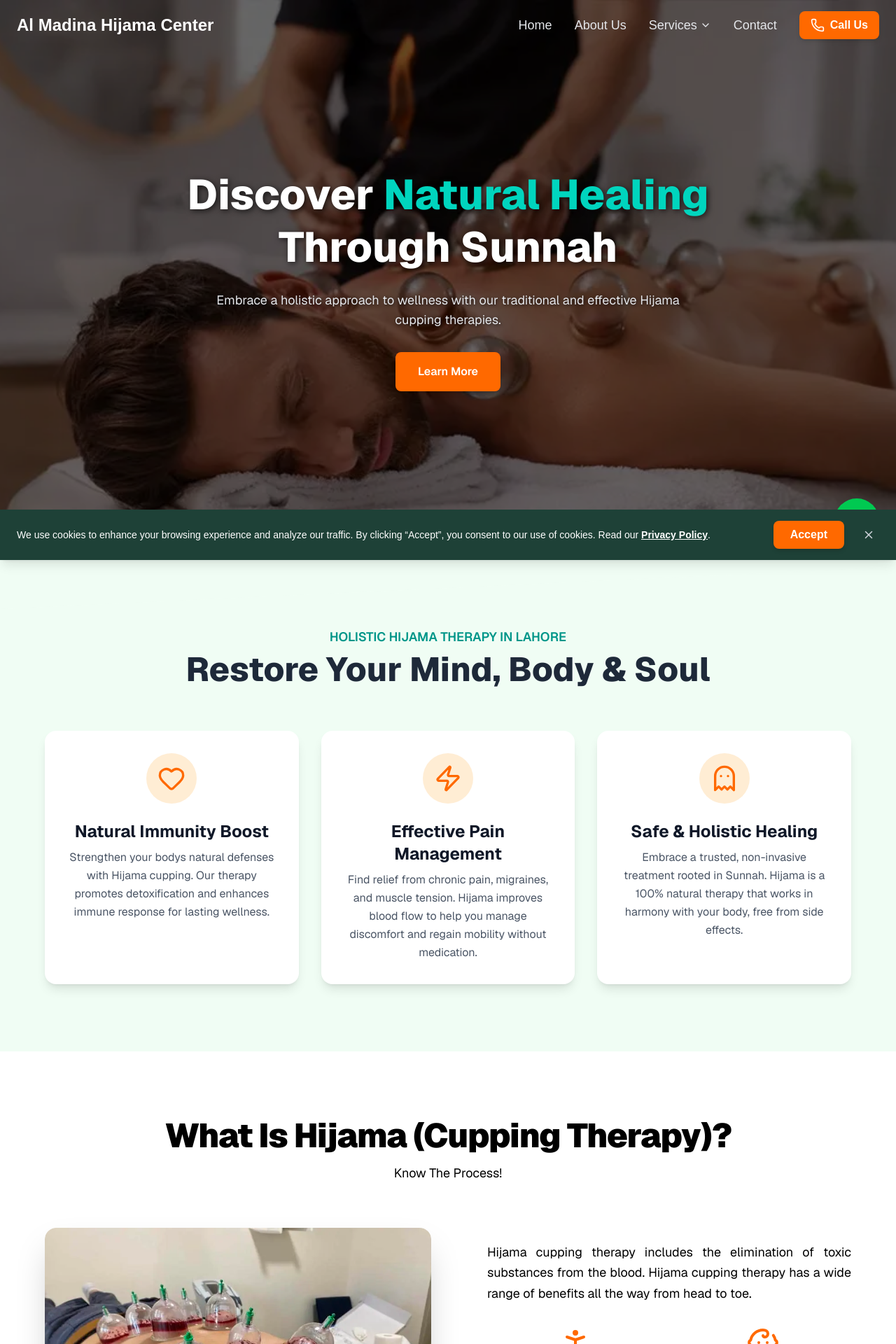
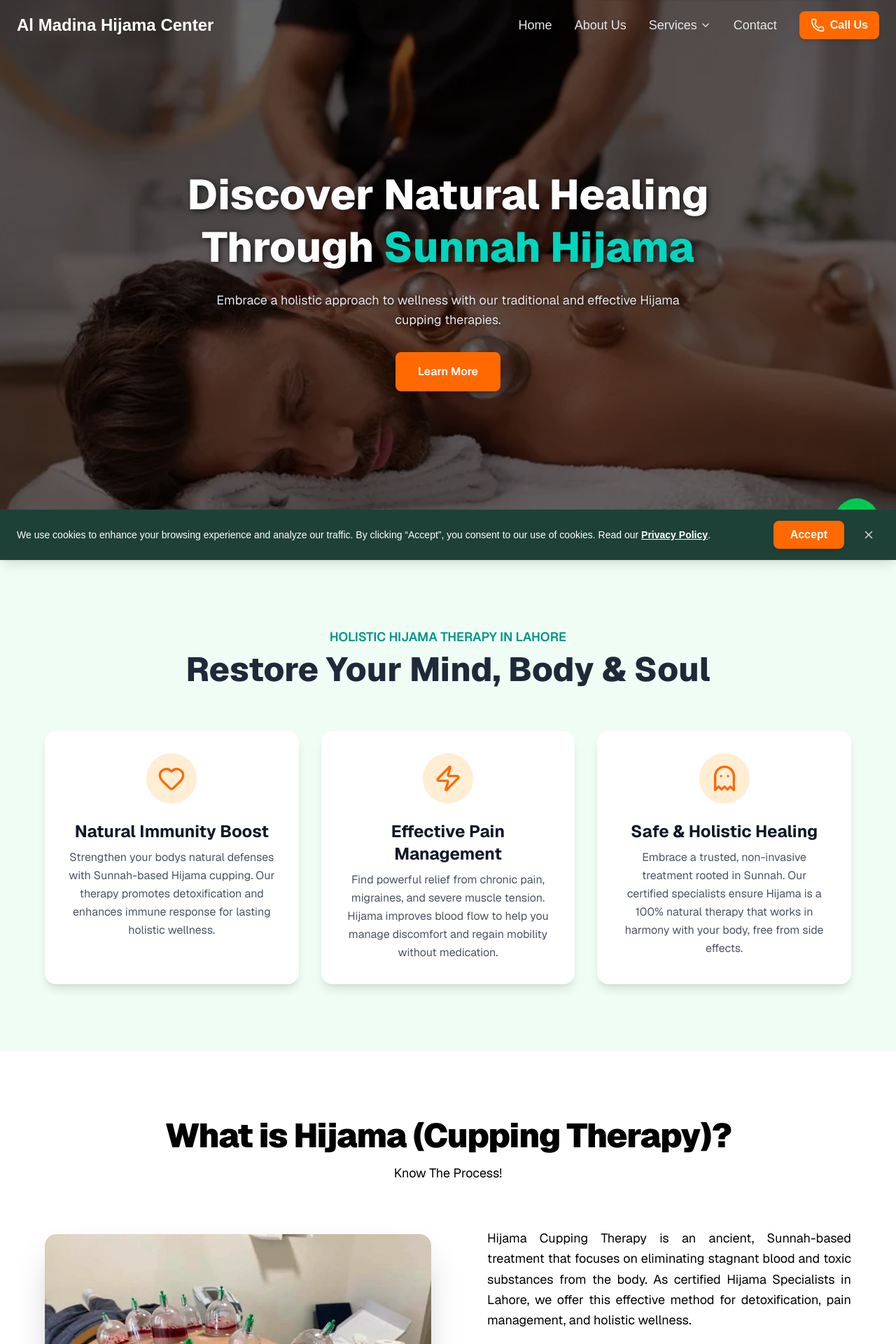
Before and after one commit to ayyanshiraz/hijama, a Next.js app: page / in a window 1280 px wide. Shown: the top 1920 px of the page at 70% size. Built offline with nearby package versions, Linux system fonts and the light colour scheme.

Commit message:
update home page

```diff
--- a/src/app/about/page.tsx
+++ b/src/app/about/page.tsx
@@ -222,7 +222,7 @@ const AboutPage = () => {
                 Mr. Jameel ur Rehman
               </p>
               <p className="mt-4 sm:mt-6 text-sm sm:text-base text-gray-600 leading-relaxed text-justify">
-                Meet Mr. Jameel ur Rehman, a certified Hijama Specialist from Oman and a Tibbenabvi Hakeem in Pakistan. With 15 years of dedicated experience, his expertise is rooted in the authentic, Sunnah-based traditions of cupping therapy. Mr. Rehman is proficient in treating a wide array of health conditions, believing in a holistic approach to wellness. He effectively addresses issues ranging from brain and nervous system disorders like migraines and stress, to heart, liver, and digestive problems. His gentle approach and deep understanding of prophetic medicine have helped countless individuals find natural healing and restore balance to their lives.
+                Meet Mr. Jameel Ur Rehman, our lead practitioner and a Certified Hijama Specialist (Oman) and recognized Tibbenabvi Hakeem (Pakistan). With 15 years of dedicated experience, his expertise is rooted in the authentic, Sunnah-based traditions of cupping therapy. Mr. Rehman is proficient in treating a wide array of health conditions, believing in a holistic approach to wellness. He effectively addresses issues ranging from brain and nervous system disorders like migraines and stress, to heart, liver, and digestive problems. His gentle approach and deep understanding of prophetic medicine have helped countless individuals find natural healing and restore balance to their lives.
               </p>
 
               {/* Stats container adapts */}
--- a/src/app/page.tsx
+++ b/src/app/page.tsx
@@ -12,20 +12,20 @@ import { motion, Variants, animate, AnimatePresence } from 'framer-motion';
 const slideshowData = [
   {
     image: '/hero.webp',
-    altText: 'Al Madina Hijama Center interior view, with practitioner ready for cupping therapy.',
+    altText: 'Al Madina Hijama Center Lahore interior view, with practitioner ready for cupping therapy.',
     title: (
       <>
       <h1>
-        One Of The Most <span className="text-teal-400">Credible</span>
+        One Of The Most <span className="text-teal-400">Credible </span>
         <br />
-        Hijama Centers In Lahore
+        Hijama Center in Lahore
         </h1>
       </>
     ),
     subtitle: (
       <>
       <p>
-        With 15 years of Experience in Hijama and Alternative medicine, we are one of the most credible Hijama centers in Lahore.
+        Led by Mr. Jameel Ur Rehman, a Certified Hijama Specialist from Oman and an experienced Tibbenabvi Hakeem, we offer 15 years of dedicated expertise in alternative medicine right here in Lahore.
         <blockquote className="mt-3 text-sm italic border-l-4 border-gray-400 pl-3 text-gray-300 max-w-xl mx-auto">
           The Prophet (ﷺ) said: I did not pass by any group of angels on the night of Isra (Night Journey) except that they said to me, O Muhammad, tell your Ummah to do Hijama (cupping).
         </blockquote>
@@ -42,10 +42,10 @@ const slideshowData = [
     title: (
       <>
       <h1>
-        Discover <span className="text-teal-400">Natural Healing</span>
-        <br />
-        Through Sunnah
-        </h1>
+        Discover Natural Healing
+        <br />
+        Through <span className="text-teal-400">Sunnah Hijama </span>
+        </h1>
       </>
     ),
     subtitle: 'Embrace a holistic approach to wellness with our traditional and effective Hijama cupping therapies.',
@@ -58,12 +58,12 @@ const slideshowData = [
     altText: 'Certified Hijama therapist preparing a sterile, safe, and hygienic treatment room.',
     title: (
       <>
-        Safe & Hygienic
+        Certified & Hygienic
         <br />
-        <span className="text-teal-400">Expert Care</span>
+        <span className="text-teal-400">Hijama Expert Care</span>
       </>
     ),
-    subtitle: 'Your health is our priority. Our certified practitioners ensure a sterile, safe, and comfortable experience.',
+    subtitle: 'Your health is our priority. Our certified Hijama specialists, led by Mr. Jameel Ur Rehman, ensure a sterile, safe, and comfortable experience.',
     buttonText: 'Book A Session',
     buttonLink: '/services',
     hasIcon: false,
@@ -73,7 +73,7 @@ const slideshowData = [
     altText: 'Patient booking a consultation for Hijama cupping therapy to revitalize their body in Lahore.',
     title: (
       <>
-        Revitalize Your Body
+        Detox Your Body
         <br />
         <span className="text-teal-400">Book A Session</span>
       </>
@@ -89,17 +89,17 @@ const features = [
   {
     icon: Heart,
     title: 'Natural Immunity Boost',
-    description: 'Strengthen your bodys natural defenses with Hijama cupping. Our therapy promotes detoxification and enhances immune response for lasting wellness.',
+    description: 'Strengthen your bodys natural defenses with Sunnah-based Hijama cupping. Our therapy promotes detoxification and enhances immune response for lasting holistic wellness.',
   },
   {
     icon: Zap,
     title: 'Effective Pain Management',
-    description: 'Find relief from chronic pain, migraines, and muscle tension. Hijama improves blood flow to help you manage discomfort and regain mobility without medication.',
+    description: 'Find powerful relief from chronic pain, migraines, and severe muscle tension. Hijama improves blood flow to help you manage discomfort and regain mobility without medication.',
   },
   {
     icon: Ghost,
     title: 'Safe & Holistic Healing',
-    description: 'Embrace a trusted, non-invasive treatment rooted in Sunnah. Hijama is a 100% natural therapy that works in harmony with your body, free from side effects.',
+    description: 'Embrace a trusted, non-invasive treatment rooted in Sunnah. Our certified specialists ensure Hijama is a 100% natural therapy that works in harmony with your body, free from side effects.',
   },
 ];
 
@@ -543,7 +543,7 @@ const jsonLdSchema = {
               className="text-3xl sm:text-4xl md:text-5xl font-black text-black tracking-tight"
               variants={itemVariants}
             >
-              What Is Hijama (Cupping Therapy)?
+              What is Hijama (Cupping Therapy)?
             </motion.h2>
             <motion.p
               className="mt-2 sm:mt-4 text-base sm:text-lg text-black"
@@ -572,9 +572,10 @@ const jsonLdSchema = {
                 className="text-black leading-relaxed text-base sm:text-lg text-justify"
                 variants={itemVariants}
               >
-                Hijama cupping therapy includes the elimination of toxic
-                substances from the blood. Hijama cupping therapy has a
-                wide range of benefits all the way from head to toe.
+                Hijama Cupping Therapy is an ancient, Sunnah-based treatment
+                that focuses on eliminating stagnant blood and toxic substances
+                from the body. As certified Hijama Specialists in Lahore, we offer
+                this effective method for detoxification, pain management, and holistic wellness.
               </motion.p>
 
               <motion.div
```
